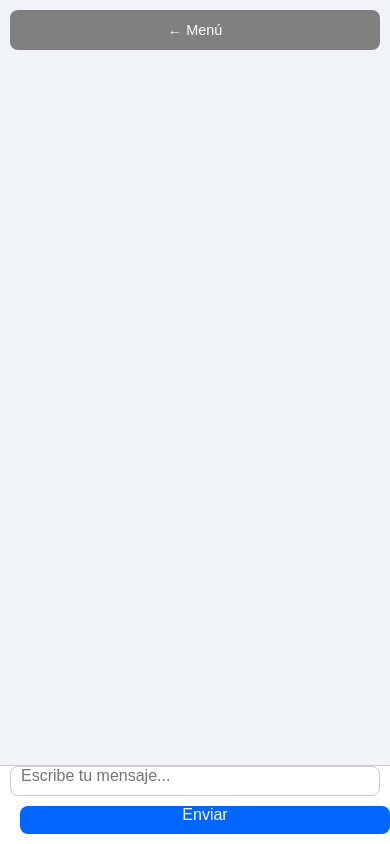
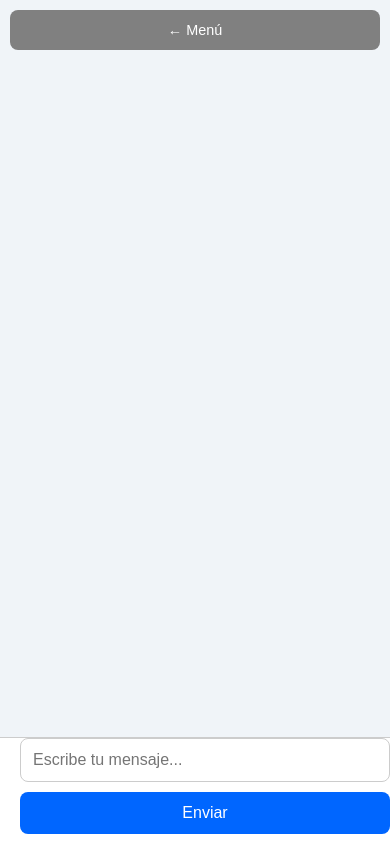
Before and after one commit to JMPMarpanet/WEBELEVENLABS, a website: page public/chat.html in a window 390 px wide. Drawn offline with Linux system fonts and the light colour scheme; no server answers; sample sign-in values are in the browser's storage.

Commit message:
Text Box

```diff
--- a/public/chat.html
+++ b/public/chat.html
@@ -91,8 +91,10 @@
       #inputContainer button {
         width: 100%;
         font-size: 1em;
-        padding: 0 10px 10px 10px;
+        padding: 12px;
         box-sizing: border-box;
+        margin-left: 10px;
+        margin-right: 10px;
       }
 
 
```
